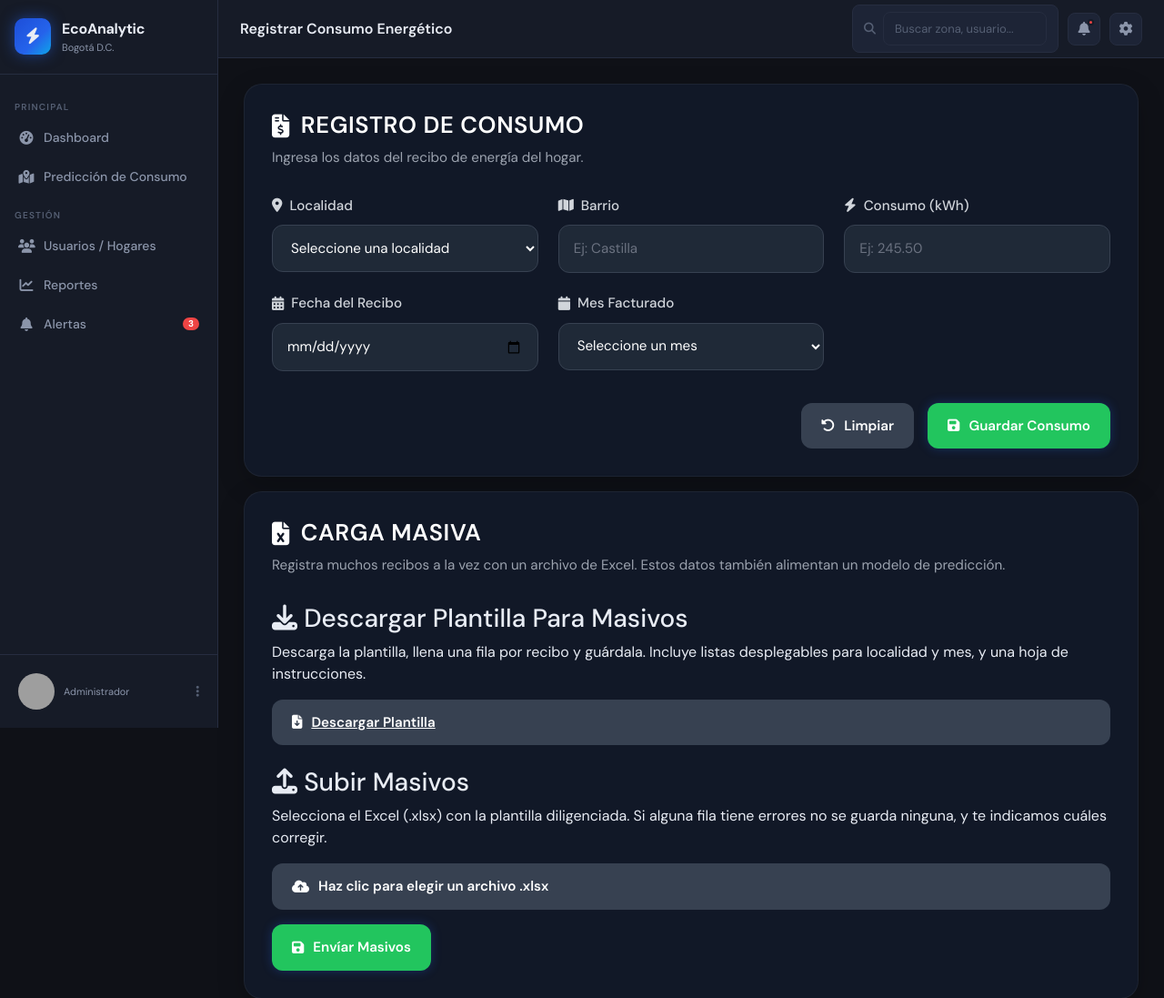
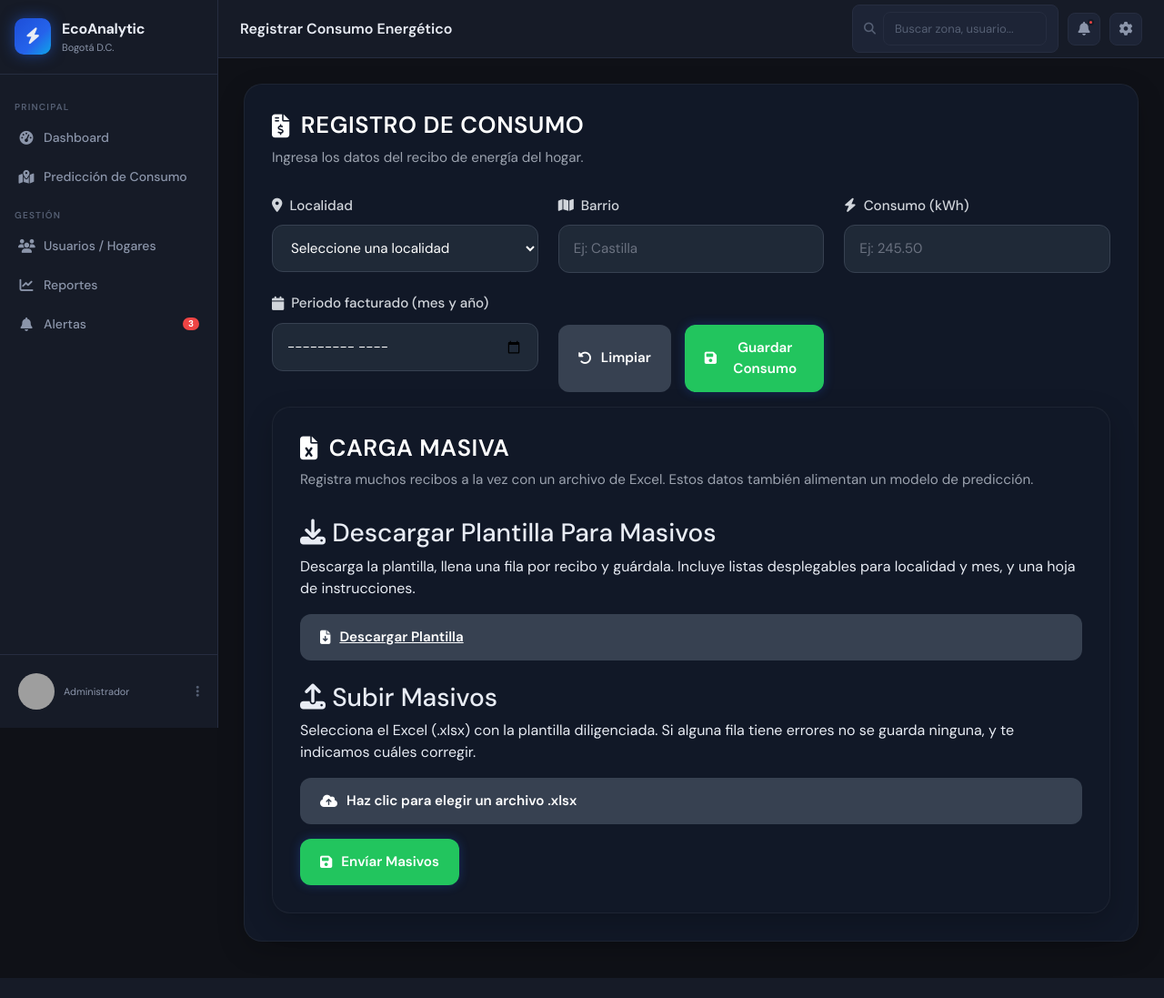
Before and after one commit to chriselmono/EcoAnalytic, a Flask app: page /consumos/crear in a window 1280 px wide. Shown: the top 1097 px of the page at 91% size. After the commit the page ends 1075 px from the top, so only its background shows below. Run offline with Flask 3, Linux system fonts and the light colour scheme; the visitor is signed in with stand-in values (Sample User, id 1); some libraries are stand-ins or nearby versions; grey boxes are pictures that could not be loaded.

Commit message:
Ask for billing month and year

```diff
--- a/app/templates/crearConsumo.html
+++ b/app/templates/crearConsumo.html
@@ -82,35 +82,13 @@ Registrar Consumo Energético
             </div>
 
             <div class="form-group">
-                <label for="fecha">
-                    <i class="fa-solid fa-calendar-days"></i>
-                    Fecha del Recibo
+                <div class="form-group">
+                <label for="periodo_consumo">
+                    <i class="fa-solid fa-calendar"></i>
+                    Periodo facturado (mes y año)
                 </label>
 
-                <input type="date" name="fecha" id="fecha" required>
-            </div>
-
-            <div class="form-group">
-                <label for="mes">
-                    <i class="fa-solid fa-calendar"></i>
-                    Mes Facturado
-                </label>
-
-                <select name="mes" id="mes" required>
-                    <option value="" disabled selected>Seleccione un mes</option>
-                    <option value="Enero">Enero</option>
-                    <option value="Febrero">Febrero</option>
-                    <option value="Marzo">Marzo</option>
-                    <option value="Abril">Abril</option>
-                    <option value="Mayo">Mayo</option>
-                    <option value="Junio">Junio</option>
-                    <option value="Julio">Julio</option>
-                    <option value="Agosto">Agosto</option>
-                    <option value="Septiembre">Septiembre</option>
-                    <option value="Octubre">Octubre</option>
-                    <option value="Noviembre">Noviembre</option>
-                    <option value="Diciembre">Diciembre</option>
-                </select>
+                <input type="month" name="periodo_consumo" id="periodo_consumo" required>
             </div>
 
         </div>
@@ -196,10 +174,9 @@ Registrar Consumo Energético
 
 <script src="https://cdn.jsdelivr.net/npm/sweetalert2@11"></script>
 <script>
-    const hoy = new Date().toISOString().split('T')[0];
-
-    // Asignar como valor máximo al input
-    document.getElementById('fecha').setAttribute('max', hoy);
+    const ahora = new Date();
+    const periodoActual = `${ahora.getFullYear()}-${String(ahora.getMonth() + 1).padStart(2, '0')}`;
+    document.getElementById('periodo_consumo').setAttribute('max', periodoActual);
 </script>
 
 <script>
```
